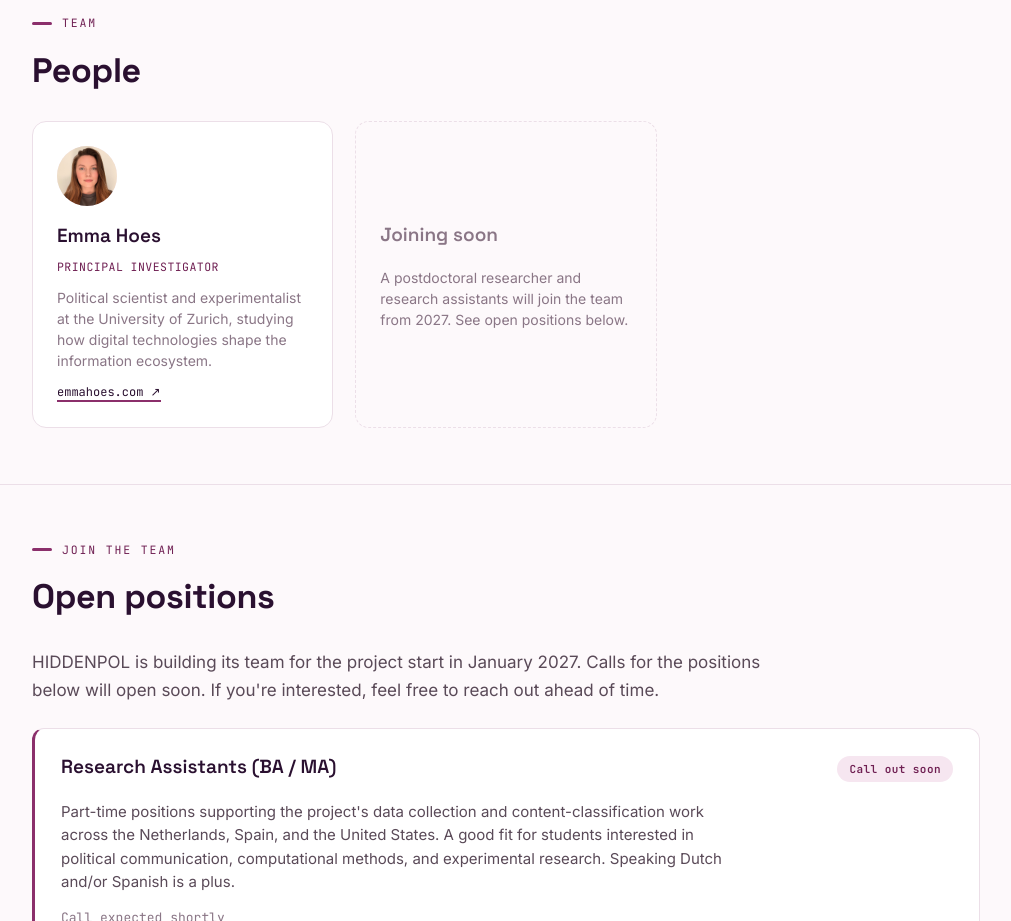
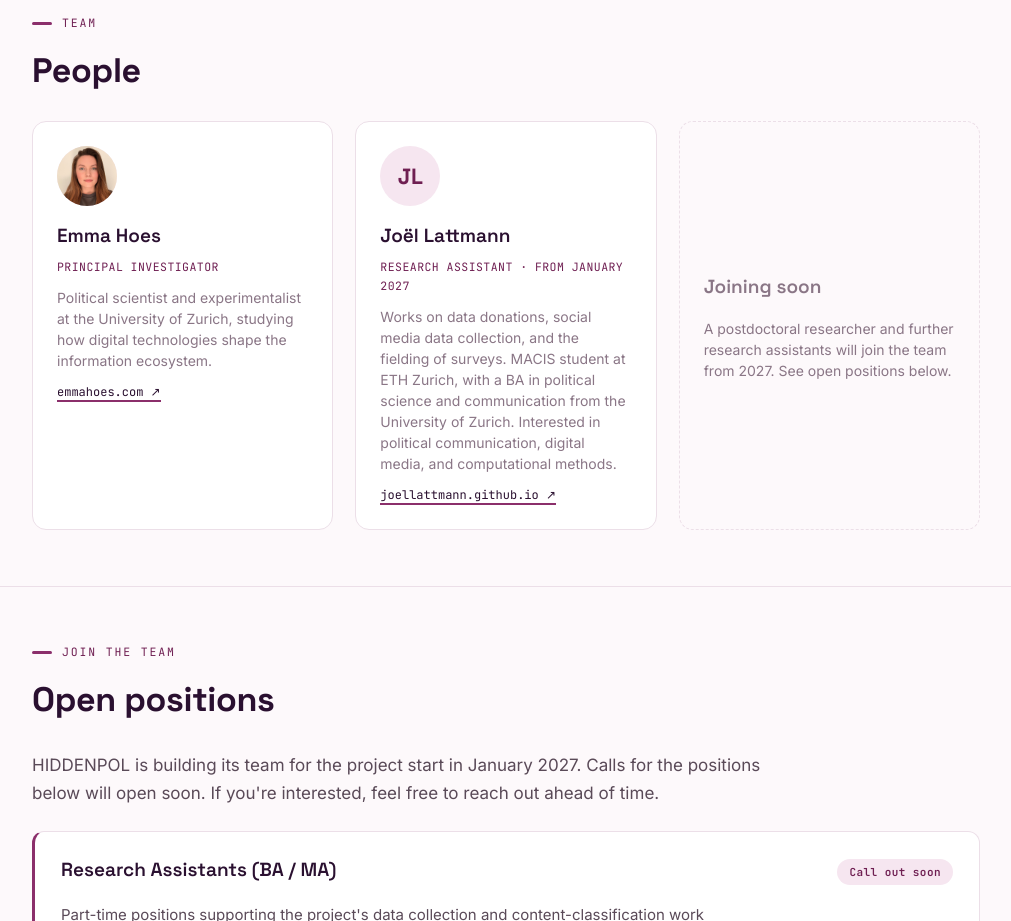
Before and after one commit to emmahoes/emmahoes.github.io, a plain HTML site: page hiddenpol/index.html in a window 1280 px wide. Shown: the part 1400-2321 px from the top of the page, without its empty margins (134-1145 px from the left). Drawn offline with Linux system fonts and the light colour scheme.

Commit message:
Update index.html

```diff
--- a/hiddenpol/index.html
+++ b/hiddenpol/index.html
@@ -104,6 +104,8 @@ h3{font-family:var(--disp);font-weight:600;font-size:19px;margin:0 0 6px;color:v
 .person .avatar img{width:100%;height:100%;object-fit:cover}
 .person .role{font-family:var(--mono);font-size:11.5px;letter-spacing:.04em;text-transform:uppercase;color:var(--plum-deep);margin-top:2px}
 .person p{font-size:14px;color:var(--muted);margin:10px 0 0;line-height:1.5}
+.person .focus{margin-top:10px;font-family:var(--mono);font-size:11.5px;line-height:1.5;color:var(--plum-deep)}
+.person .focus b{font-weight:600;color:var(--muted)}
 .person .lk{margin-top:12px;font-family:var(--mono);font-size:12px}
 
 .pos-intro{color:var(--ink-soft);max-width:70ch;margin:0 0 24px}
@@ -213,9 +215,18 @@ footer{background:var(--dark);color:var(--on-dark-soft);padding:48px 0 56px}
         <p>Political scientist and experimentalist at the University of Zurich, studying how digital technologies shape the information ecosystem.</p>
         <div class="lk"><a href="https://emmahoes.com">emmahoes.com ↗</a></div>
       </div>
+      <div class="person">
+        <!-- when Joel sends a photo: save it as assets/img/joel.jpg and replace the line below with
+             <div class="avatar"><img src="assets/img/joel.jpg" alt="Joel Lattmann"></div> -->
+        <div class="avatar">JL</div>
+        <h3>Jo&euml;l Lattmann</h3>
+        <div class="role">Research Assistant · from January 2027</div>
+        <p>Works on data donations, social media data collection, and the fielding of surveys. MACIS student at ETH Zurich, with a BA in political science and communication from the University of Zurich. Interested in political communication, digital media, and computational methods.</p>
+        <div class="lk"><a href="https://joellattmann.github.io/" target="_blank" rel="noopener">joellattmann.github.io &#8599;</a></div>
+      </div>
       <div class="person tbd">
         <h3 style="color:var(--muted)">Joining soon</h3>
-        <p>A postdoctoral researcher and research assistants will join the team from 2027. See open positions below.</p>
+        <p>A postdoctoral researcher and further research assistants will join the team from 2027. See open positions below.</p>
       </div>
     </div>
   </div>
```
